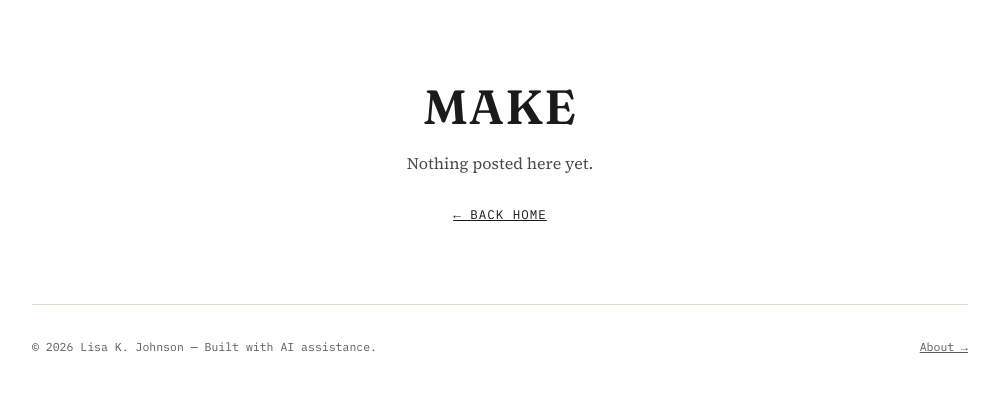
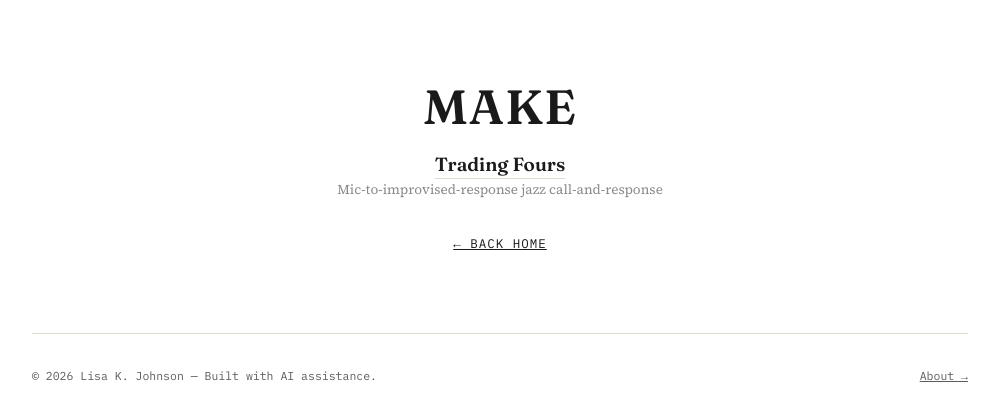
Before and after one commit to johnsolk/fiddle, a website built with Vite: page make.html in a window 1280 px wide. Shown: the part 76-496 px from the top of the page, without its empty margins (140-1139 px from the left). Built offline with nearby package versions, Linux system fonts and the light colour scheme.

Commit message:
Link Trading Fours from Music page

```diff
--- a/make.html
+++ b/make.html
@@ -23,6 +23,10 @@
   main h1{font-family:'Fraunces', serif; font-weight:600; letter-spacing:1px; font-size:clamp(32px,5vw,48px); margin:0 0 16px; text-transform:uppercase;}
   main p{font-size:16px; color:#4a4a4a; margin:0 0 28px;}
   main a.back{font-family:'IBM Plex Mono', monospace; font-size:12.5px; text-transform:uppercase; letter-spacing:1px; text-decoration:underline;}
+  .links{list-style:none; padding:0; margin:0 0 32px; display:flex; flex-direction:column; gap:10px; align-items:center;}
+  .links li a{font-family:'Fraunces', serif; font-size:19px; font-weight:600; text-decoration:none; border-bottom:1px solid var(--line); padding-bottom:2px;}
+  .links li a:hover{border-bottom-color:var(--rust); color:var(--rust);}
+  .links li span{display:block; font-family:'Source Serif 4', serif; font-size:13.5px; color:#8a8a8a; margin-top:4px;}
   footer{padding:34px 0; display:flex; justify-content:space-between; font-family:'IBM Plex Mono',monospace; font-size:11.5px; color:#5c5c5c; border-top:1px solid var(--line);}
   footer a{text-decoration:underline;}
 </style>
@@ -44,7 +48,12 @@
 
   <main>
     <h1>Make</h1>
-    <p>Nothing posted here yet.</p>
+    <ul class="links">
+      <li>
+        <a href="https://johnsolk.github.io/trading-fours/">Trading Fours</a>
+        <span>Mic-to-improvised-response jazz call-and-response</span>
+      </li>
+    </ul>
     <a class="back" href="index.html">&larr; Back home</a>
   </main>
 
```
